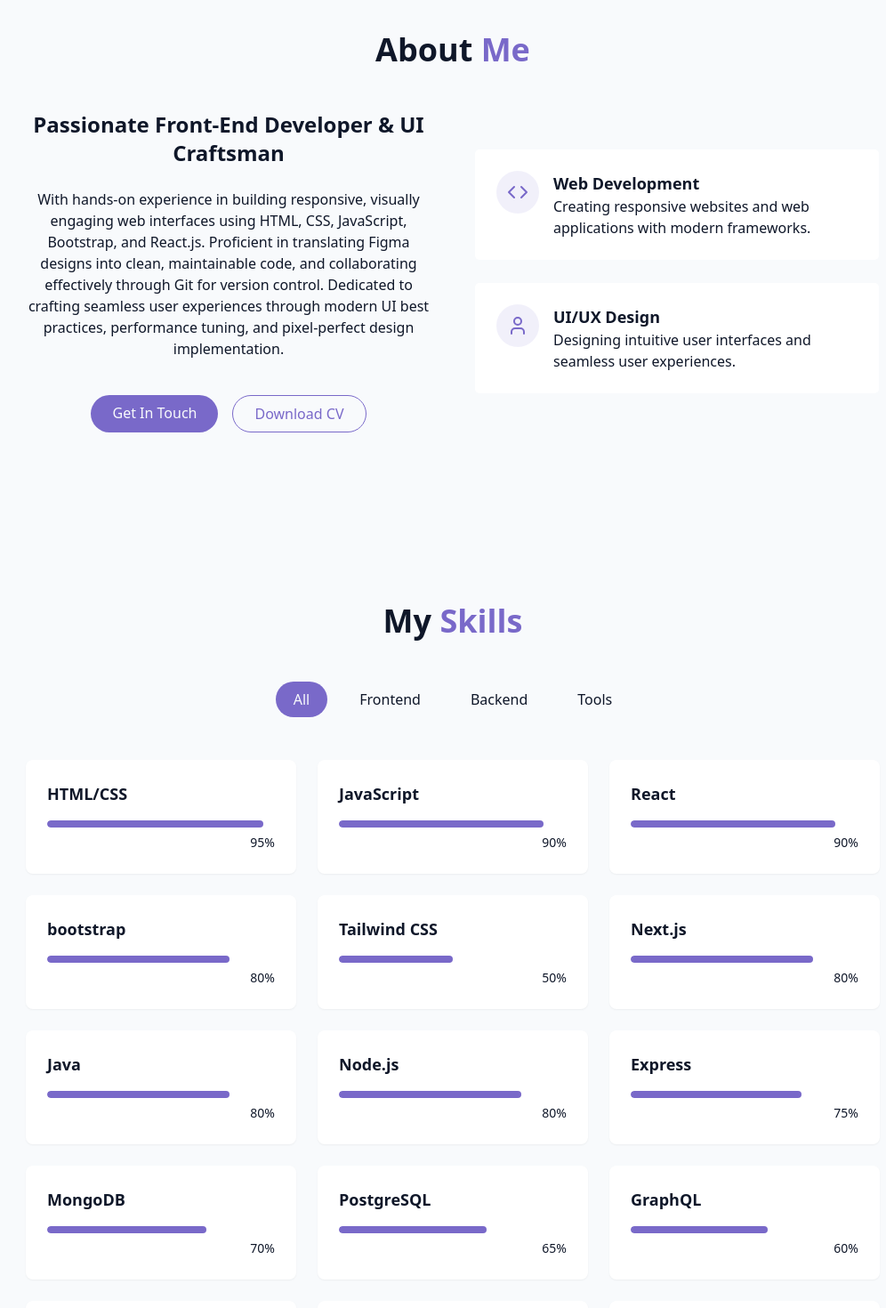
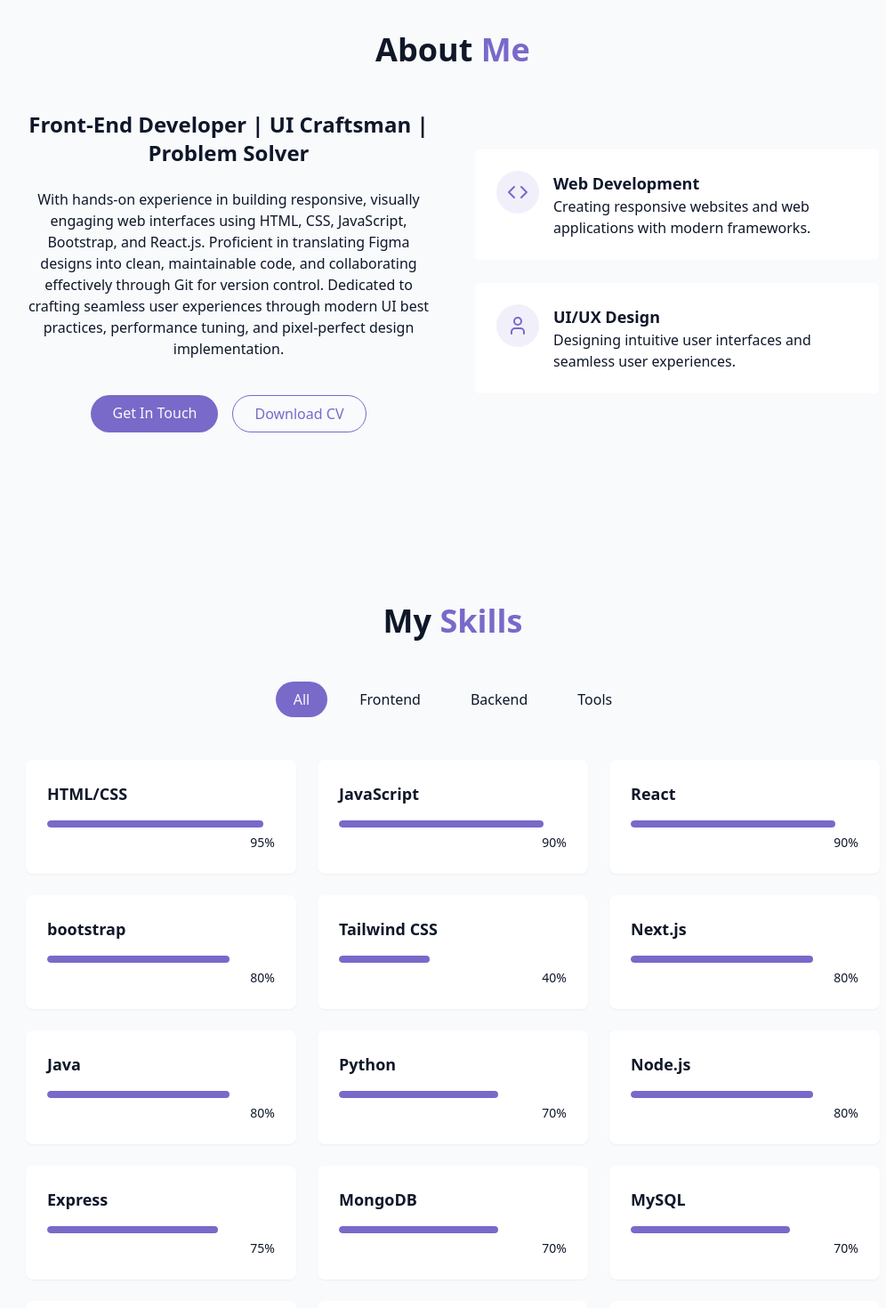
Before and after one commit to ManikumarJ/Portfolio-, a React (Vite) app: page / in a window 1280 px wide. Shown: the part 860-2330 px from the top of the page at 89% size, without its empty margins (131-1127 px from the left). Built offline with nearby package versions, Linux system fonts and the light colour scheme.

Commit message:
29-05-25

```diff
--- a/src/components/AboutSection.jsx
+++ b/src/components/AboutSection.jsx
@@ -12,7 +12,7 @@ export const AboutSection = () => {
         <div className="grid grid-cols-1 md:grid-cols-2 gap-12 items-center">
           <div className="space-y-6">
             <h3 className="text-2xl font-semibold">
-              Passionate Front-End Developer & UI Craftsman
+              Front-End Developer | UI Craftsman | Problem Solver
             </h3>
 
             <p className="text-muted-foreground">
--- a/src/components/SkillsSection.jsx
+++ b/src/components/SkillsSection.jsx
@@ -7,17 +7,16 @@ const skills = [
   { name: "JavaScript", level: 90, category: "frontend" },
   { name: "React", level: 90, category: "frontend" },
   { name: "  bootstrap", level: 80, category: "frontend" },
-  { name: "Tailwind CSS", level: 50, category: "frontend" },
+  { name: "Tailwind CSS", level: 40, category: "frontend" },
   { name: "Next.js", level: 80, category: "frontend" },
 
   // Backend
   { name: "Java", level: 80, category: "backend" },
+  { name: "Python", level: 70, category: "backend" },
   { name: "Node.js", level: 80, category: "backend" },
   { name: "Express", level: 75, category: "backend" },
   { name: "MongoDB", level: 70, category: "backend" },
-  { name: "PostgreSQL", level: 65, category: "backend" },
-  { name: "GraphQL", level: 60, category: "backend" },
-
+  { name: "MySQL", level: 70, category: "backend" },
   // Tools
   { name: "Git/GitHub", level: 90, category: "tools" },
   { name: "Figma", level: 85, category: "tools" },
```
